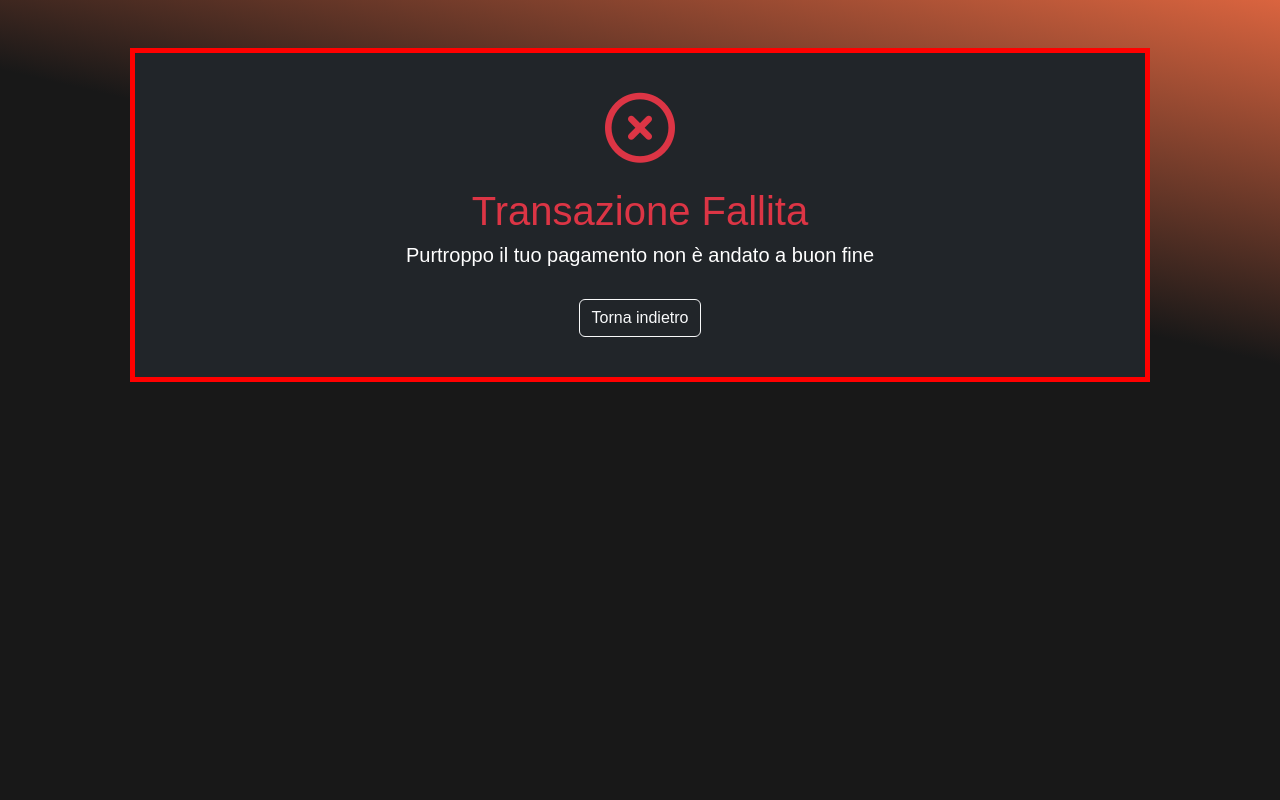
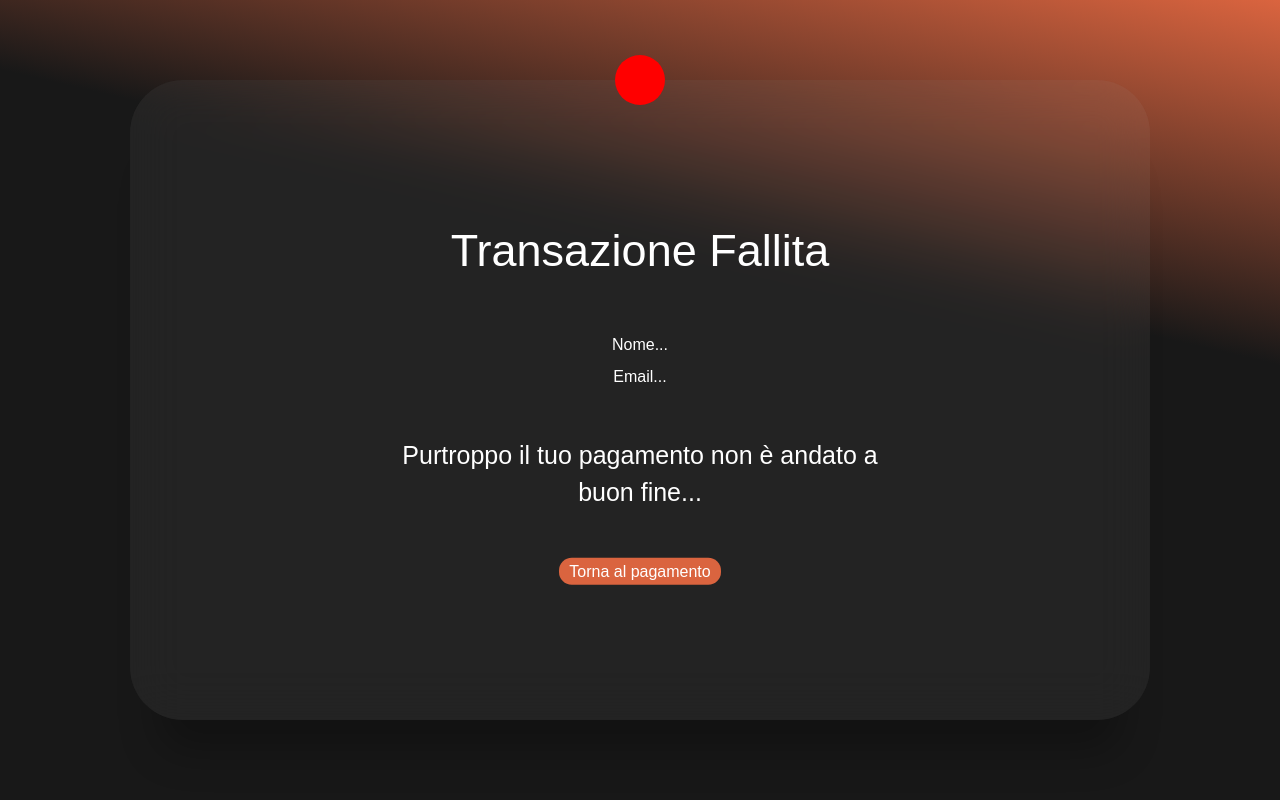
Before and after one commit to xJustFox/vite-deliveboo, a Vue app: page /payment-error in a window 1280 px wide. Shown: the top 800 px of the page. Built offline with nearby package versions, Linux system fonts and the light colour scheme; a web font is replaced by a local one.

Commit message:
[Upgrade] Modificata AppPaymentError

```diff
--- a/src/components/AppPaymentError.vue
+++ b/src/components/AppPaymentError.vue
@@ -1,41 +1,90 @@
 <script>
+import { store } from '@/store';
 export default {
-    name: 'AppPaymentError'
+     name: 'ConfirmedPayment',
+     data() {
+          return {
+               store,
+          }
+     }
 }
 </script>
 <template>
-    <div class="container-lg d-flex justify-content-center align-items-center" >
+     <div class="position">
+          <div class="box">
+               <div class="red-circle"></div>
+               <div class="inner-box text-center">
+                    <div class="card_title">Transazione Fallita</div>
+                    <div class="my-5">
+                         <div class="name">Nome...</div>
+                         <div class="email mt-2">Email...</div>
+                    </div>
+                    <div class="card_subtitle mb-5">Purtroppo il tuo pagamento non è andato a buon fine...</div>
 
-     <div class="row bg-dark p-3 d-flex justify-content-center flex-wrap m-5">
-          <div class="col-12 text-center">
-               <i class="fa-regular fa-circle-xmark text-danger py-4"></i>
+                    <!-- Reindirizzare alla pagina di pagamento -->
+                    <router-link class="back-payment" :to="{ name: 'payment' }">Torna al pagamento</router-link>
+               </div>
           </div>
-          <div class="col-12 text-center">
-               <h1 class="text-danger">Transazione Fallita</h1>
-          </div>
-          <div class="col-12 text-center pb-4">
-               <h5>Purtroppo il tuo pagamento non è andato a buon fine</h5>
-          </div>
-
-          <!-- reindirizzare alla pagina di pagamento -->
-          <div class="col-12 text-center pb-4">
-               <a href="/credentials">
-               <button  class="btn btn-outline-light">Torna indietro</button></a>
-          </div>
-
-
      </div>
-
-    </div>
 </template>
 
 <style scoped lang="scss">
+.position {
+     width: 100%;
+     min-height: 100vh;
+     overflow: hidden;
+     padding: 2rem;
+     display: flex;
+     align-items: center;
+     justify-content: center;
+}
 
-.row{
-     border: 5px solid red;
+.box {
+     position: relative;
+     width: 100%;
+     max-width: 1020px;
+     height: 640px;
+     backdrop-filter: blur(25px);
+     background-color: rgba(255, 255, 255, 0.05);
+     border-radius: 3.3rem;
+     box-shadow: 0 60px 40px -30px rgba(0, 0, 0, 0.27);
+}
 
-     .fa-circle-xmark{
-          font-size: 70px;
-     }
+.inner-box {
+     position: absolute;
+     top: 50%;
+     left: 50%;
+     transform: translate(-50%, -50%);
+}
+
+.red-circle {
+     width: 50px;
+     height: 50px;
+     border-radius: 50%;
+     background-color: red;
+     position: absolute;
+     top: 0;
+     left: 50%;
+     transform: translate(-50%, -50%);
+}
+
+.card_title {
+     font-size: 45px;
+}
+
+.card_subtitle {
+     font-size: 25px;
+     margin-top: 15px;
+}
+
+.back-payment {
+     background-color: #DA643F;
+     color: #fff;
+     text-decoration: none;
+     border-radius: 0.8rem;
+     margin-bottom: 2rem;
+     border: none;
+     cursor: pointer;
+     padding: 5px 10px;
 }
 </style>
--- a/src/components/ConfirmedPayment.vue
+++ b/src/components/ConfirmedPayment.vue
@@ -15,8 +15,8 @@ export default {
         <div class="box">
             <div class="green-circle"></div>
             <div class="inner-box text-center">
-                <div class="card_title">Pagamento riuscito</div>
-                <div class="card_subtitle">Grazie per aver effettuato l'ordine!</div>
+                <div class="card_title">Transazione Riuscita</div>
+                <div class="card_subtitle">Grazie per aver effettuato l'ordine e per aver usato DeliveBoo!</div>
                 <div class="my-5">
                     <div class="name">Nome...</div>
                     <div class="email mt-2">Email...</div>
```
